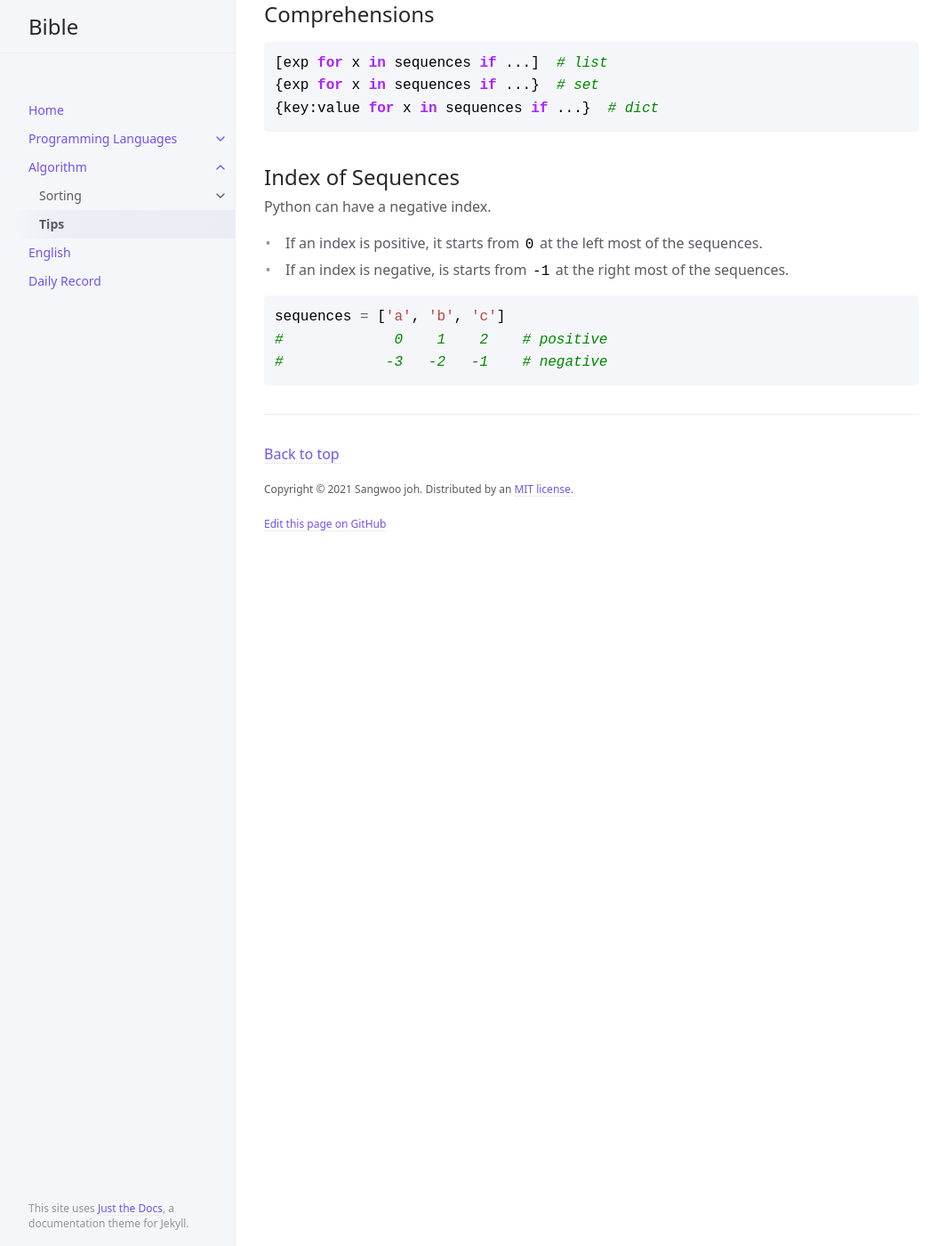
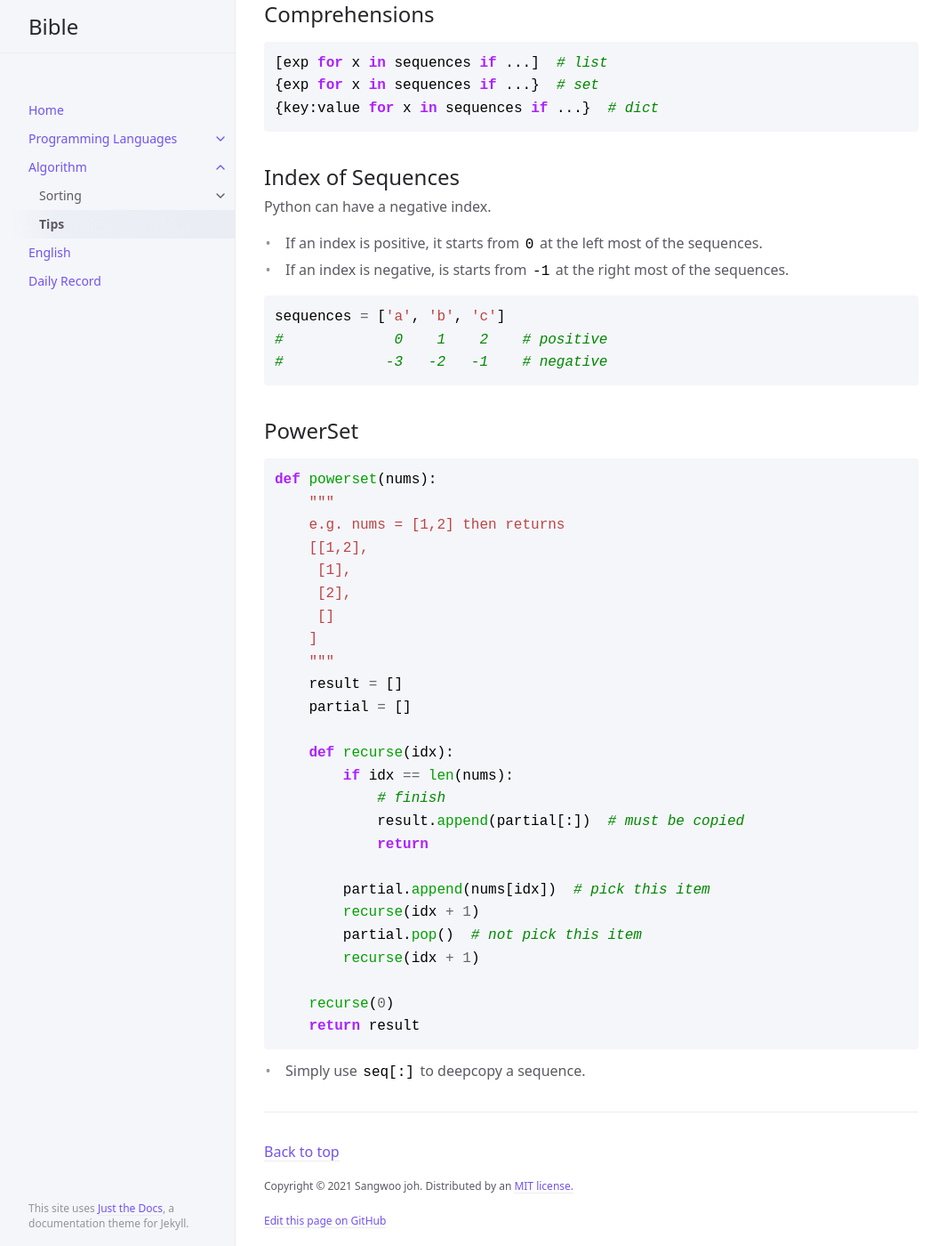
Before and after one commit to sangwoo-joh/bible-archive, a Jekyll site: the page built from algorithm/tips.md, in a window 1280 px wide and 1400 px high, scrolled down 567 px. Shown: the whole window at 89% size, without its empty margins (107-1171 px from the left). Built offline with Jekyll 4.4.1, drawn with Linux system fonts in a browser that asks for light colours.

Commit message:
Add powerset

````diff
--- a/algorithm/tips.md
+++ b/algorithm/tips.md
@@ -48,3 +48,35 @@ sequences = ['a', 'b', 'c']
 #             0    1    2    # positive
 #            -3   -2   -1    # negative
 ```
+
+## PowerSet
+
+``` python
+def powerset(nums):
+    """
+    e.g. nums = [1,2] then returns
+    [[1,2],
+     [1],
+     [2],
+     []
+    ]
+    """
+    result = []
+    partial = []
+
+    def recurse(idx):
+        if idx == len(nums):
+            # finish
+            result.append(partial[:])  # must be copied
+            return
+
+        partial.append(nums[idx])  # pick this item
+        recurse(idx + 1)
+        partial.pop()  # not pick this item
+        recurse(idx + 1)
+
+    recurse(0)
+    return result
+```
+
+ - Simply use `seq[:]` to deepcopy a sequence.
````
